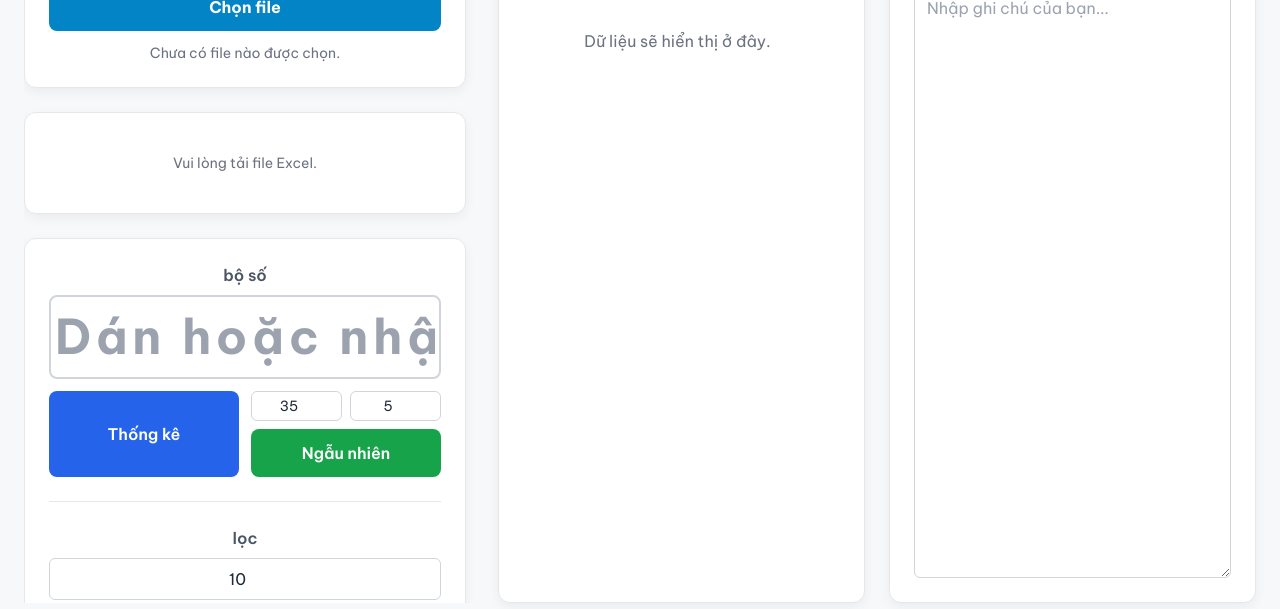
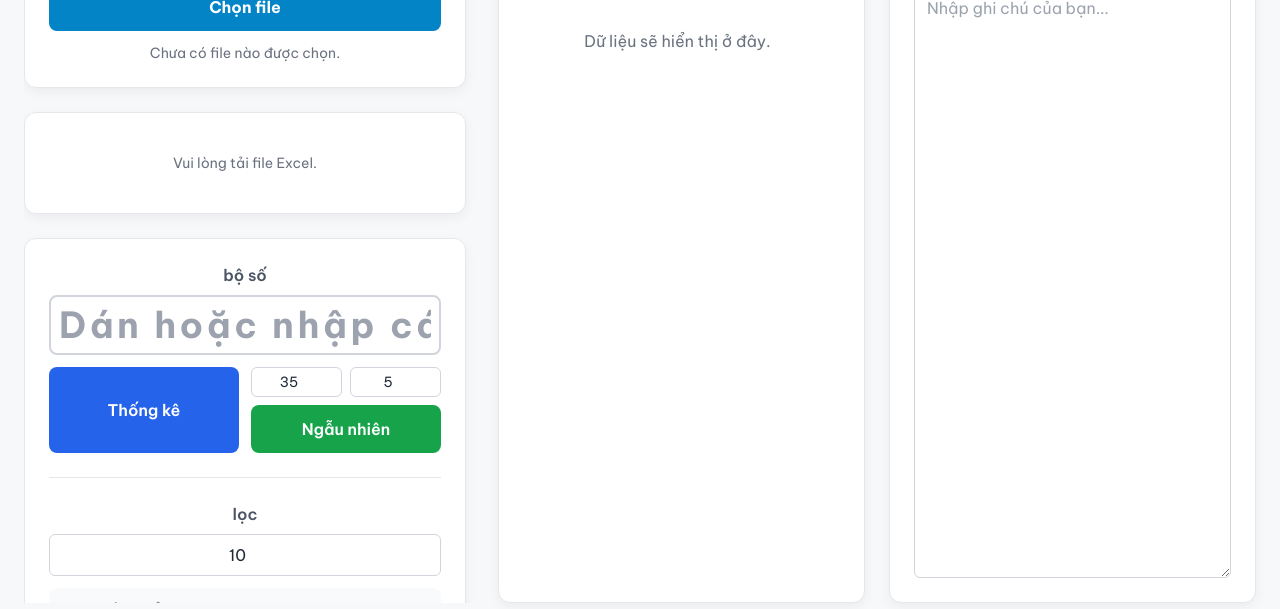
Before and after one commit to Daohoi123/thongke, a plain HTML site: page index.html in a window 1280 px wide. Shown: the part 125-734 px from the top of the page. Drawn offline with nearby package versions, Linux system fonts and the light colour scheme.

Commit message:
Update index.html

```diff
--- a/index.html
+++ b/index.html
@@ -33,8 +33,9 @@
             text-align: center;
             border: 2px solid #d1d5db;
             border-radius: 0.5rem;
-            padding: 0.25rem; /* Adjusted padding for larger font */
-            font-size: 3rem; /* Significantly increased font size */
+            padding: 0.5rem; /* Adjusted padding */
+            font-size: 2.25rem; /* Reduced font size */
+            line-height: 2.5rem; /* Added line-height for vertical centering */
             font-weight: 700;
             color: #1e40af;
             letter-spacing: 0.1em; /* Spacing between characters */
```
